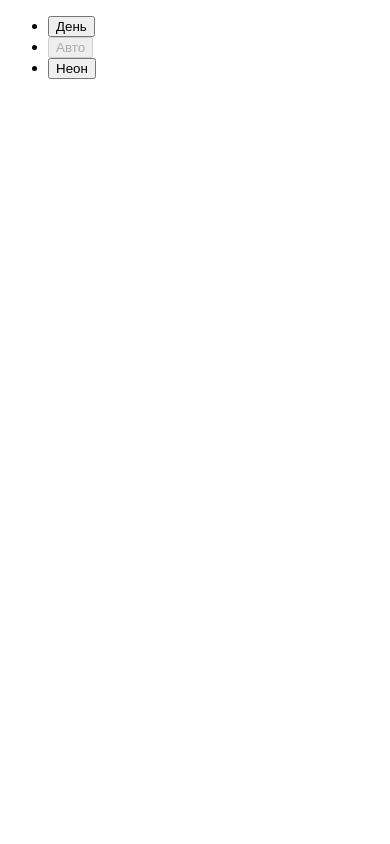
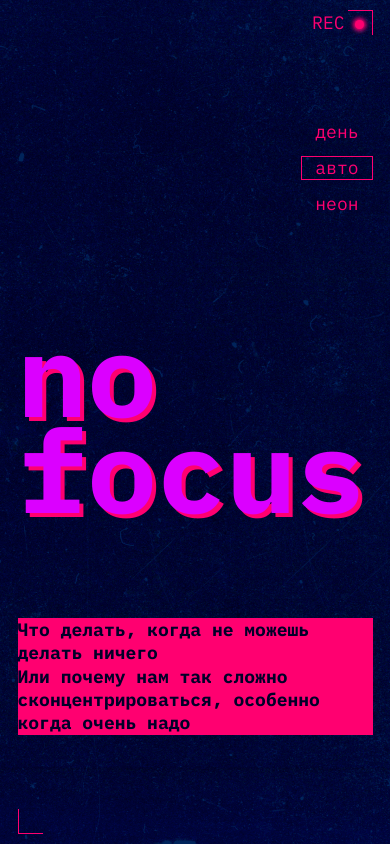
Before and after one commit to deadbyte0x/slozhno-sosredotochitsya-fd, a plain HTML site: page index.html in a window 390 px wide. Drawn offline with Linux system fonts and the light colour scheme.

Commit message:
Mobile Static

```diff
--- a/index.html
+++ b/index.html
@@ -6,9 +6,20 @@
     <meta name="viewport" content="width=device-width, initial-scale=1.0" />
     <title>Сложно сосредоточиться</title>
     <script src="./scripts/script.js"></script>
+    <link rel="stylesheet" href="./fonts/fonts.css">
+    <link rel="stylesheet" href="./styles/variables.css">
+    <link rel="stylesheet" href="./styles/globals.css">
+    <link rel="stylesheet" href="./styles/style.css">
+    <link rel="stylesheet" href="./styles/dark.css">
+    <link rel="stylesheet" href="./styles/light.css">
+    <meta name="color-scheme" content="dark light">
+    <link rel="icon" href="./images/favicon.ico" sizes="any">
+    <link rel="icon" href="./images/favicon.svg" type="image/svg+xml">
+    <link rel="apple-touch-icon" href="./images/mobile-icon.png">
   </head>
   <body class="page">
     <header class="header decorated-zone">
+      <span class="decoration__text" aria-hidden="true">rec</span>
       <nav class="header__theme-menu">
         <ul class="header__theme-menu-list">
           <li class="header__theme-menu-item">
@@ -35,6 +46,11 @@
           </li>
         </ul>
       </nav>
+      <h1 class="header__title">no focus</h1>
+      <div class="header-text">
+      <p class="header__subtitle">Что делать, когда не можешь делать ничего</p>
+<p class="header__subtitle">Или почему нам так сложно сконцентрироваться, особенно когда очень надо</p>
+</div>
     </header>
   </body>
 </html>
--- a/styles/style.css
+++ b/styles/style.css
@@ -1,5 +1,130 @@
 /* Основные стили проекта. Это стили для темы, которую вы верстаете первой. */
+.page {
+  max-width: 375px;
+  background-image: var(--bg-image-dark);
+  background-position: center;
+  background-attachment: fixed;
+  background-color: darkblue;
+  font-family: 'IBM Plex Mono', monospace;
+}
 
-.page {
-  /* сохраните в разметке и стилях класс page у тега body. Он удобен, чтобы составлять селекторы для разных цветовых тем. */
+.header {
+  display: grid;
+  block-size: 100vh;
+  min-block-size: 668px;
+  position: relative;
+  padding: var(--mobile-padding);
+  grid-template-rows:1fr min-content 1fr;
+  align-items: center;
+  justify-items: end;
 }
+
+.decoration__text {
+  position: absolute;
+  font-size: 18px;
+  line-height: 25px;
+  top: 10px;
+  right: 19px;
+  text-transform: uppercase;
+  justify-self: end;
+  font-weight: 400;
+  color: var(--accent-color);
+}
+
+.decoration__text::after {
+  content: "";
+  display: inline-block;
+  width: 9px;
+  height: 9px;
+  background-color: var(--accent-color);
+  border-radius: 50%;
+  margin-left: 10px;
+  box-shadow: 0px 0px 4px 2px rgba(255, 0, 112, 1);
+}
+
+.header__theme-menu-button {
+  background-color: transparent;
+  border: 0;
+  font-size: 18px;
+  line-height: 18px;
+  text-transform: lowercase;
+  color: var(--button-color);
+  position: relative;
+  border: 1px solid transparent;
+  padding: 2px 13px;
+}
+
+.header__theme-menu-list {
+    display: flex;
+    flex-direction: column;
+    gap: 12px;
+}
+
+
+.header__theme-menu-button_active {
+  border: 1px solid var(--button-color);
+  text-align: center;
+}
+
+.header__theme-menu-button:hover {
+  border: 1px solid var(--button-accent);
+}
+
+.header__theme-menu-button:focus {
+  outline: none;
+  border-bottom: 1px solid var(--button-color);
+}
+
+.header__text {
+  display: grid;
+  grid-row: 3;
+font-weight: 700;
+font-size: 1.125rem;
+line-height: 23.4px;
+color: rgba(0, 0, 40, 1);
+background-color: var(--accent-color);
+grid-row: 3;
+justify-self: right;
+align-self: center;
+}
+
+.header__title {
+  font-size: var(--header-size-mobile);
+  text-shadow: 4px 4px 0 var(--accent-color);
+  color: var(--header-color);
+  font-size: clamp(7.25rem, 7.0115rem + 1.0178vw, 7.5rem);
+  line-height: 83%;
+}
+
+.header__subtitle {
+font-weight: 700;
+font-size: 1.125rem;
+line-height: 23.4px;
+color: rgba(0, 0, 40, 1);
+background-color: var(--accent-color);
+justify-self: right;
+align-self: center;
+}
+
+.decorated-zone:before,
+.decorated-zone:after {
+  position: absolute;
+  content: "";
+  width: 25px;
+  height: 25px;
+  display: flex;
+}
+
+.decorated-zone:before {
+  border-top: 1px solid var(--accent-color);
+  border-right: 1px solid var(--accent-color);
+  top: var(--mobile-padding);
+  right: var(--mobile-padding);
+}
+
+.decorated-zone:after {
+  border-bottom: 1px solid var(--accent-color);
+  border-left: 1px solid var(--accent-color);
+  bottom: var(--mobile-padding);
+  left: var(--mobile-padding);
+}
--- a/styles/variables.css
+++ b/styles/variables.css
@@ -1,4 +1,10 @@
-/*
-  Переменные для вашего проекта
-  и их переопределение под различные устройства
-*/
+:root {
+  --bg-image-dark: url("../images/cover-image-dark.png");
+  --accent-color: rgba(255, 0, 112, 1);
+  --button-color:rgba(255, 0, 112, 1);
+  --button-accent:rgba(255, 0, 112, 0.4);
+  --header-color:rgba(219, 0, 255, 1);
+  --header-size-mobile:clamp(7.25rem, 7.0115rem + 1.0178vw, 7.5rem);
+  --mobile-padding: 10px;
+  --desktop-padding:20px;
+}
```
Also changed, not shown: styles/globals.css (line endings or trailing spaces).
